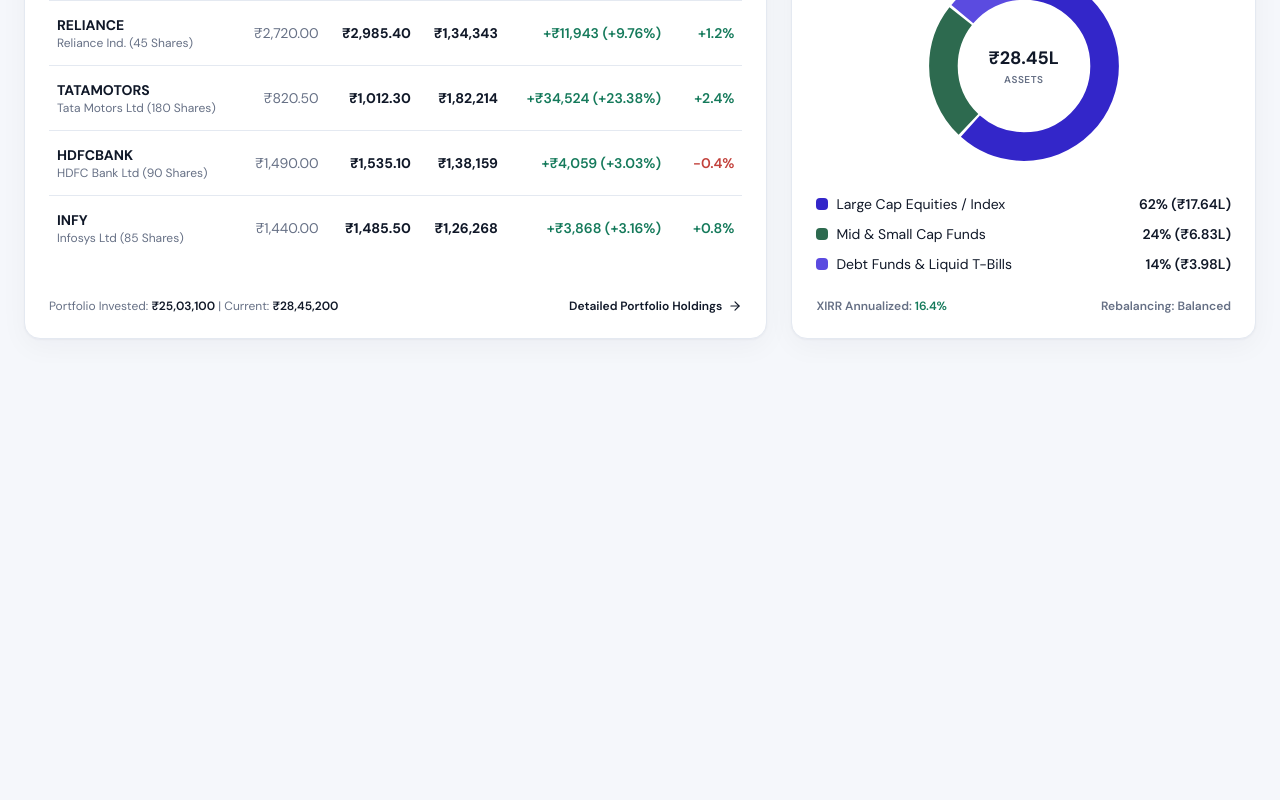
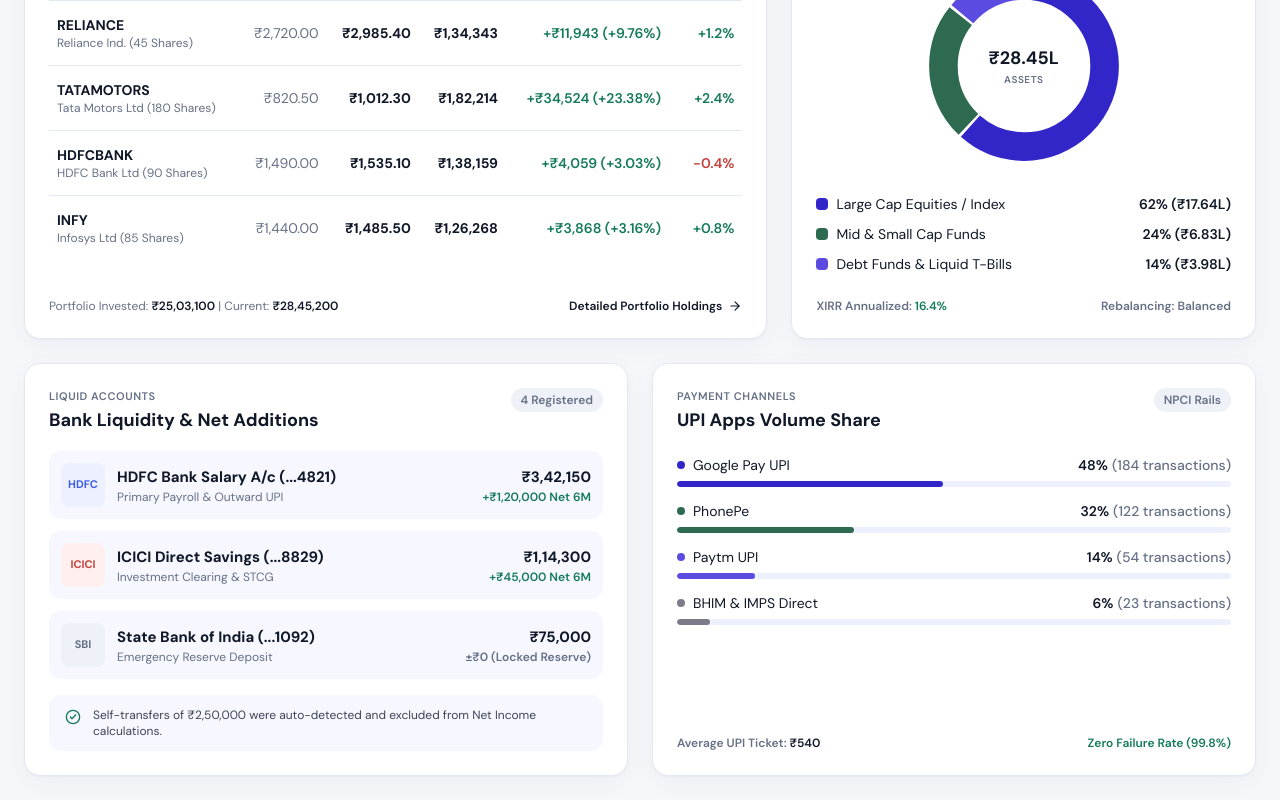
Before and after one commit to JaiswalPiyush309/expense-tracker-frontend, a Next.js app: page /reports in a window 1280 px wide. Shown: the part 2542-3342 px from the top of the page. Before the commit the page ends 2905 px from the top, so only its background shows below. Built offline with nearby package versions, Linux system fonts and the light colour scheme.

Commit message:
feat: add BankLiquidityCard and UpiVolumeCard components; integrate them into ReportsView for enhanced financial insights

```diff
--- a/src/features/reports/ReportsView.tsx
+++ b/src/features/reports/ReportsView.tsx
@@ -2,6 +2,8 @@
 
 import { useRouter } from "next/navigation";
 import {
+  bankMeta,
+  banks,
   capital,
   cashFlow,
   compareText,
@@ -13,6 +15,7 @@ import {
   periodOptions,
   portfolio,
   taxNote,
+  upi,
   velocity,
 } from "./data/mock";
 import { downloadCsv } from "@/lib/csv";
@@ -29,6 +32,8 @@ import { ObservationsCard } from "./components/ObservationsCard";
 import { LendingPositionCard } from "./components/LendingPositionCard";
 import { EquitiesCard } from "./components/EquitiesCard";
 import { AllocationCard } from "./components/AllocationCard";
+import { BankLiquidityCard } from "./components/BankLiquidityCard";
+import { UpiVolumeCard } from "./components/UpiVolumeCard";
 
 const SECTIONS: readonly { value: ReportSection; label: string }[] = [
   { value: "all", label: "All Analytics & Executive Summary" },
@@ -55,7 +60,8 @@ export function ReportsView() {
     section === "income-expense" ||
     section === "spending" ||
     section === "lending" ||
-    section === "investments";
+    section === "investments" ||
+    section === "bank-upi";
 
   const exportKpis = () =>
     downloadCsv("report-summary.csv", [
@@ -135,6 +141,17 @@ export function ReportsView() {
           </div>
         )}
 
+        {show("bank-upi") && (
+          <div className="grid gap-6 xl:grid-cols-2">
+            <BankLiquidityCard
+              accounts={banks}
+              registered={bankMeta.registered}
+              note={bankMeta.note}
+            />
+            <UpiVolumeCard {...upi} />
+          </div>
+        )}
+
         {!hasVisibleContent && (
           <div className="rounded-2xl border border-dashed border-line bg-surface-muted/40 px-6 py-10 text-center text-sm text-muted">
             This report section is not available yet.
--- /dev/null
+++ b/src/features/reports/components/BankLiquidityCard.tsx
@@ -0,0 +1,90 @@
+import { Card, CardHeader } from "@/components/ui/Card";
+import { cn } from "@/lib/cn";
+import type { BankAccount } from "../types";
+import { CircleCheck } from "lucide-react";
+import { formatINR } from "@/lib/format";
+import { toneSoft, toneText } from "@/lib/tone";
+import { Callout } from "@/components/ui/Callout";
+
+const safeAmount = (value: number) =>
+  Number.isFinite(value) ? Math.max(0, value) : 0;
+
+function Pill({ children }: { children: string }) {
+  return (
+    <span className="rounded-full bg-surface-muted px-2.5 py-1 text-xs font-semibold text-muted">
+      {children}
+    </span>
+  );
+}
+
+interface BankLiquidityCardProps {
+  accounts: readonly BankAccount[];
+  registered: number;
+  note: string;
+  className?: string;
+}
+
+export function BankLiquidityCard({
+  accounts,
+  registered,
+  note,
+  className,
+}: BankLiquidityCardProps) {
+  return (
+    <Card className={cn("flex flex-col p-5 sm:p-6", className)}>
+      <CardHeader
+        eyebrow="Liquid Accounts"
+        title="Bank Liquidity & Net Additions"
+        actions={
+          <Pill>
+            {registered} Registered
+          </Pill>
+        }
+      />
+
+      {accounts.length > 0 ? (
+        <ul className="mt-5 space-y-3" aria-label="Bank accounts">
+          {accounts.map((a) => (
+            <li
+              key={a.id}
+              className="flex items-center gap-3 rounded-xl bg-accent-soft/50 p-3"
+            >
+              <span
+                aria-hidden="true"
+                className={cn(
+                  "grid h-11 w-11 shrink-0 place-items-center rounded-lg text-[11px] font-bold",
+                  toneSoft[a.logoTone],
+                )}
+              >
+                {a.logo}
+              </span>
+              <div className="min-w-0 flex-1">
+                <p className="truncate font-bold text-ink">{a.name}</p>
+                <p className="truncate text-xs text-muted">{a.subtitle}</p>
+              </div>
+              <div className="shrink-0 text-right">
+                <p className="font-bold tabular-nums text-ink">
+                  {formatINR(safeAmount(a.balance), { decimals: false })}
+                </p>
+                <p className={cn("text-xs font-semibold", toneText[a.net.tone])}>
+                  {a.net.text}
+                </p>
+              </div>
+            </li>
+          ))}
+        </ul>
+      ) : (
+        <p className="mt-5 rounded-xl bg-accent-soft/30 px-4 py-8 text-center text-sm text-muted">
+          No bank accounts available for this period.
+        </p>
+      )}
+
+      <Callout
+        className="mt-4 text-xs"
+        icon={<CircleCheck aria-hidden="true" className="h-4 w-4 text-good" />}
+      >
+        {note}
+      </Callout>
+    </Card>
+  );
+}
--- /dev/null
+++ b/src/features/reports/components/UpiVolumeCard.tsx
@@ -0,0 +1,80 @@
+import { Card, CardHeader } from "@/components/ui/Card";
+import { cn } from "@/lib/cn";
+import type { UpiApp } from "../types";
+import { MeterList } from "@/components/ui/MeterList";
+import { formatINR } from "@/lib/format";
+import { toneSoft } from "@/lib/tone";
+
+const safePercent = (value: number) =>
+  Number.isFinite(value) ? Math.min(100, Math.max(0, value)) : 0;
+
+const safeAmount = (value: number) =>
+  Number.isFinite(value) ? Math.max(0, value) : 0;
+
+interface UpiVolumeCardProps {
+  apps: readonly UpiApp[];
+  averageTicket: number;
+  reliability: string;
+  className?: string;
+}
+
+export function UpiVolumeCard({
+  apps,
+  averageTicket,
+  reliability,
+  className,
+}: UpiVolumeCardProps) {
+  return (
+    <Card className={cn("flex flex-col p-5 sm:p-6", className)}>
+      <CardHeader
+        eyebrow="Payment Channels"
+        title="UPI Apps Volume Share"
+        actions={
+          <span
+            className={cn(
+              "rounded-full px-2.5 py-1 text-xs font-semibold",
+              toneSoft.neutral,
+            )}
+          >
+            NPCI Rails
+          </span>
+        }
+      />
+
+      {apps.length > 0 ? (
+        <MeterList
+          dots
+          className="mt-6"
+          items={apps.map((app) => {
+            const percent = safePercent(app.percent);
+            const transactions = Number.isFinite(app.transactions)
+              ? Math.max(0, app.transactions)
+              : 0;
+            return {
+              id: app.id,
+              label: app.label,
+              value: `${percent}%`,
+              hint: `(${transactions} transactions)`,
+              percent,
+              color: app.color,
+            };
+          })}
+        />
+      ) : (
+        <p className="mt-6 rounded-xl bg-accent-soft/30 px-4 py-8 text-center text-sm text-muted">
+          No UPI volume data available for this period.
+        </p>
+      )}
+
+      <footer className="mt-auto flex flex-wrap items-center justify-between gap-2 pt-6 text-xs font-semibold">
+        <span className="text-muted">
+          Average UPI Ticket:{" "}
+          <span className="text-ink">
+            {formatINR(safeAmount(averageTicket), { decimals: false })}
+          </span>
+        </span>
+        <span className="text-good">{reliability}</span>
+      </footer>
+    </Card>
+  );
+}
--- a/src/features/reports/data/mock.ts
+++ b/src/features/reports/data/mock.ts
@@ -560,7 +560,7 @@ export const upi = {
       transactions: 23,
       color: 5,
     },
-  ] satisfies UpiApp[],
+  ] as readonly UpiApp[],
   averageTicket: 540,
   reliability: "Zero Failure Rate (99.8%)",
 };
```
